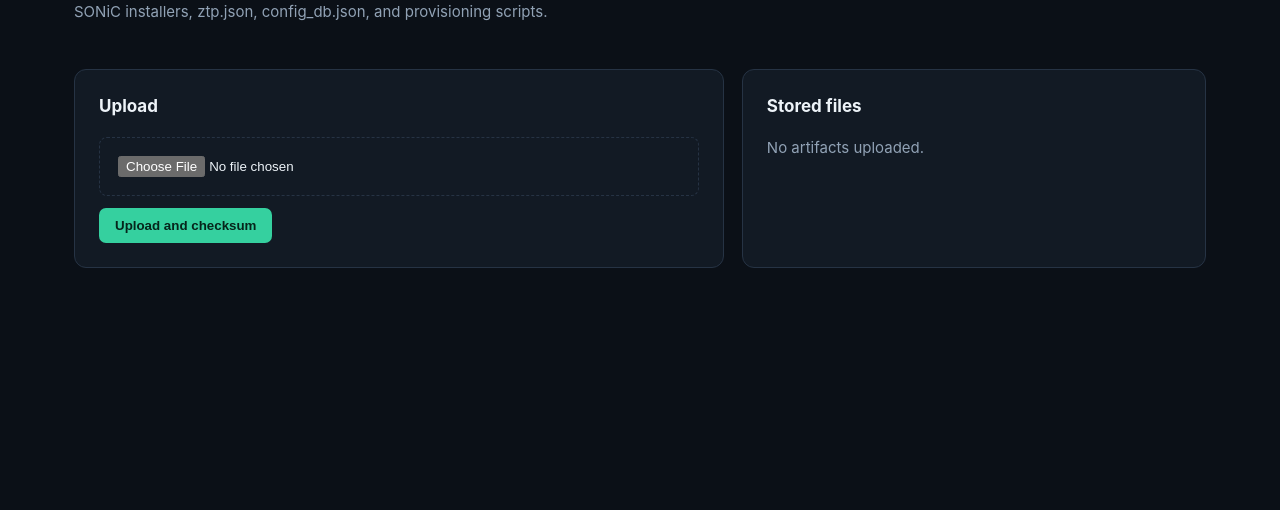
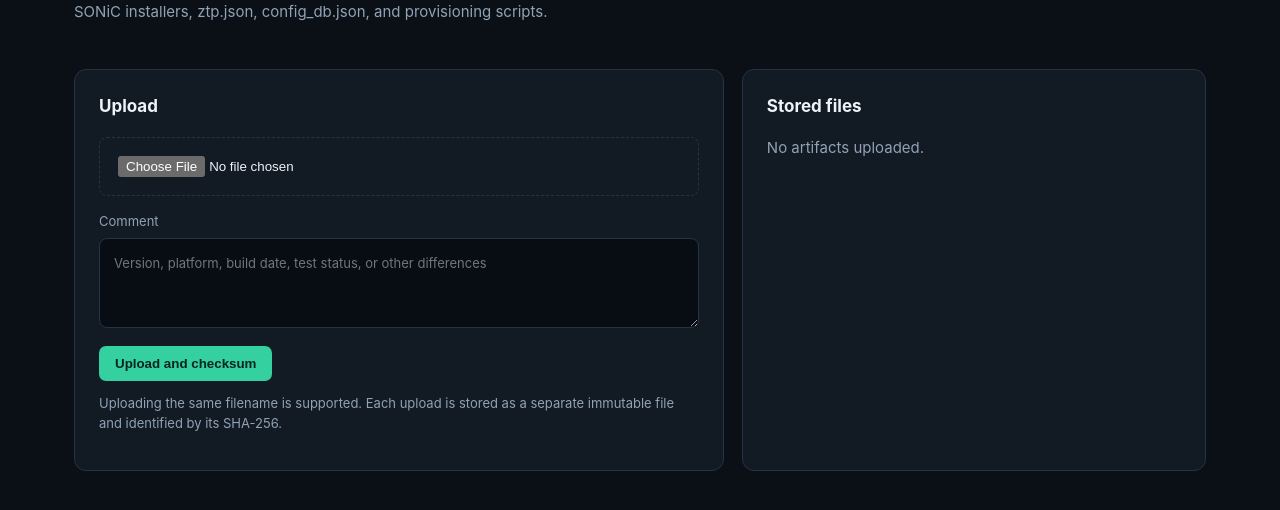
Before and after one commit to ahbeee/sonic-ztp, a FastAPI app: page /artifacts in a window 1280 px wide. Shown: the part 197-707 px from the top of the page. Run offline with FastAPI, Linux system fonts and the light colour scheme.

Commit message:
feat: add artifact comments and duplicate filename history

```diff
--- a/app/database.py
+++ b/app/database.py
@@ -1,4 +1,4 @@
-from sqlalchemy import create_engine
+from sqlalchemy import create_engine, inspect, text
 from sqlalchemy.orm import DeclarativeBase, sessionmaker
 
 from app.settings import settings
@@ -17,3 +17,8 @@ def init_database() -> None:
     from app import models  # noqa: F401
 
     Base.metadata.create_all(bind=engine)
+    # Small forward-only migration for databases created by the first milestone.
+    columns = {column["name"] for column in inspect(engine).get_columns("artifacts")}
+    if "comment" not in columns:
+        with engine.begin() as connection:
+            connection.execute(text("ALTER TABLE artifacts ADD COLUMN comment TEXT NOT NULL DEFAULT ''"))
--- a/app/main.py
+++ b/app/main.py
@@ -163,18 +163,29 @@ def artifacts_page(request: Request, session: Session = Depends(get_session)):
 
 
 @app.post("/artifacts")
-def upload_artifact(file: UploadFile = File(...), session: Session = Depends(get_session)):
+def upload_artifact(file: UploadFile = File(...), comment: str = Form(""), session: Session = Depends(get_session)):
     original_name = Path(file.filename or "artifact.bin").name
     try:
         stored_name, size, sha256 = store_stream(file.file, original_name, settings.artifact_dir, settings.max_upload_bytes)
     except ValueError as exc:
         raise HTTPException(status_code=413, detail=str(exc))
     artifact = Artifact(original_name=original_name, stored_name=stored_name, media_type=file.content_type,
-                        size=size, sha256=sha256)
+                        size=size, sha256=sha256, comment=comment.strip()[:4000])
     session.add(artifact)
     session.flush()
     session.add(AuditEvent(action="artifact.upload", outcome="success",
                            detail="id={} name={} size={} sha256={}".format(artifact.id, original_name, size, sha256)))
+    session.commit()
+    return RedirectResponse("/artifacts", status_code=303)
+
+
+@app.post("/artifacts/{artifact_id}/comment")
+def update_artifact_comment(artifact_id: int, comment: str = Form(""), session: Session = Depends(get_session)):
+    artifact = session.get(Artifact, artifact_id)
+    if artifact is None:
+        raise HTTPException(status_code=404, detail="Artifact not found")
+    artifact.comment = comment.strip()[:4000]
+    session.add(AuditEvent(action="artifact.comment", outcome="success", detail="id={}".format(artifact.id)))
     session.commit()
     return RedirectResponse("/artifacts", status_code=303)
 
--- a/app/models.py
+++ b/app/models.py
@@ -38,4 +38,5 @@ class Artifact(Base):
     media_type: Mapped[Optional[str]] = mapped_column(String(120), nullable=True)
     size: Mapped[int] = mapped_column(BigInteger)
     sha256: Mapped[str] = mapped_column(String(64), index=True)
+    comment: Mapped[str] = mapped_column(Text, default="")
     enabled: Mapped[bool] = mapped_column(Boolean, default=True)
--- a/app/static/app.css
+++ b/app/static/app.css
@@ -12,6 +12,7 @@ article { background:var(--panel); border:1px solid var(--line); border-radius:1
 .metric { margin:0; color:var(--text); font-size:26px; font-weight:700; }.badge { padding:7px 11px; border:1px solid var(--line); border-radius:999px; font-size:12px; }.badge.ok { color:var(--accent); border-color:#266955; }.badge.neutral { color:var(--muted); }
 ul { list-style:none; margin:0; padding:0; } li { padding:10px 0; border-bottom:1px solid var(--line); } li:last-child { border:0; } small,.empty { color:var(--muted); }
 textarea { width:100%; min-height:440px; padding:14px; resize:vertical; border:1px solid var(--line); border-radius:8px; background:#080d13; color:#cfe4f7; font:13px/1.55 ui-monospace,monospace; }
+label { display:block; margin:16px 0 6px; color:var(--muted); font-size:13px; }.comment { min-height:90px; font-family:inherit; }.compact-comment { min-width:230px; min-height:64px; padding:8px; }.hint { font-size:13px; }
 button { margin-top:12px; padding:10px 16px; border:0; border-radius:7px; background:var(--accent); color:#06251b; font-weight:750; cursor:pointer; }button.secondary { background:#243449; color:var(--text); }.inline { display:inline-block; margin-left:8px; }
 button.compact { margin:0; padding:6px 9px; font-size:12px; }
 input[type=file] { width:100%; padding:18px; border:1px dashed var(--line); border-radius:8px; }
--- a/app/templates/artifacts.html
+++ b/app/templates/artifacts.html
@@ -2,5 +2,5 @@
 {% block title %}Artifacts · SONiC ZTP Server{% endblock %}
 {% block content %}
 <section class="hero"><div><p class="eyebrow">Content store</p><h1>Artifacts</h1><p>SONiC installers, ztp.json, config_db.json, and provisioning scripts.</p></div></section>
-<section class="grid two"><article><h2>Upload</h2><form method="post" action="/artifacts" enctype="multipart/form-data"><input type="file" name="file" required><button type="submit">Upload and checksum</button></form></article><article><h2>Stored files</h2>{% if artifacts %}<table><thead><tr><th>Name</th><th>Size</th><th>SHA-256</th></tr></thead><tbody>{% for item in artifacts %}<tr><td><a href="/artifacts/{{ item.id }}/download">{{ item.original_name }}</a></td><td>{{ item.size }}</td><td><code>{{ item.sha256[:12] }}…</code></td></tr>{% endfor %}</tbody></table>{% else %}<p class="empty">No artifacts uploaded.</p>{% endif %}</article></section>
+<section class="grid two"><article><h2>Upload</h2><form method="post" action="/artifacts" enctype="multipart/form-data"><input type="file" name="file" required><label for="upload-comment">Comment</label><textarea class="comment" id="upload-comment" name="comment" maxlength="4000" placeholder="Version, platform, build date, test status, or other differences"></textarea><button type="submit">Upload and checksum</button></form><p class="hint">Uploading the same filename is supported. Each upload is stored as a separate immutable file and identified by its SHA-256.</p></article><article><h2>Stored files</h2>{% if artifacts %}<table><thead><tr><th>Name</th><th>Size</th><th>SHA-256</th><th>Comment</th></tr></thead><tbody>{% for item in artifacts %}<tr><td><a href="/artifacts/{{ item.id }}/download">{{ item.original_name }}</a><br><small>#{{ item.id }} · {{ item.created_at }}</small></td><td>{{ item.size }}</td><td><code>{{ item.sha256[:12] }}…</code></td><td><form method="post" action="/artifacts/{{ item.id }}/comment"><textarea class="comment compact-comment" name="comment" maxlength="4000" placeholder="Add notes">{{ item.comment }}</textarea><button class="compact secondary" type="submit">Save</button></form></td></tr>{% endfor %}</tbody></table>{% else %}<p class="empty">No artifacts uploaded.</p>{% endif %}</article></section>
 {% endblock %}
```
Also changed, not shown: tests/test_app.py (+11 -1 lines), README.md.
